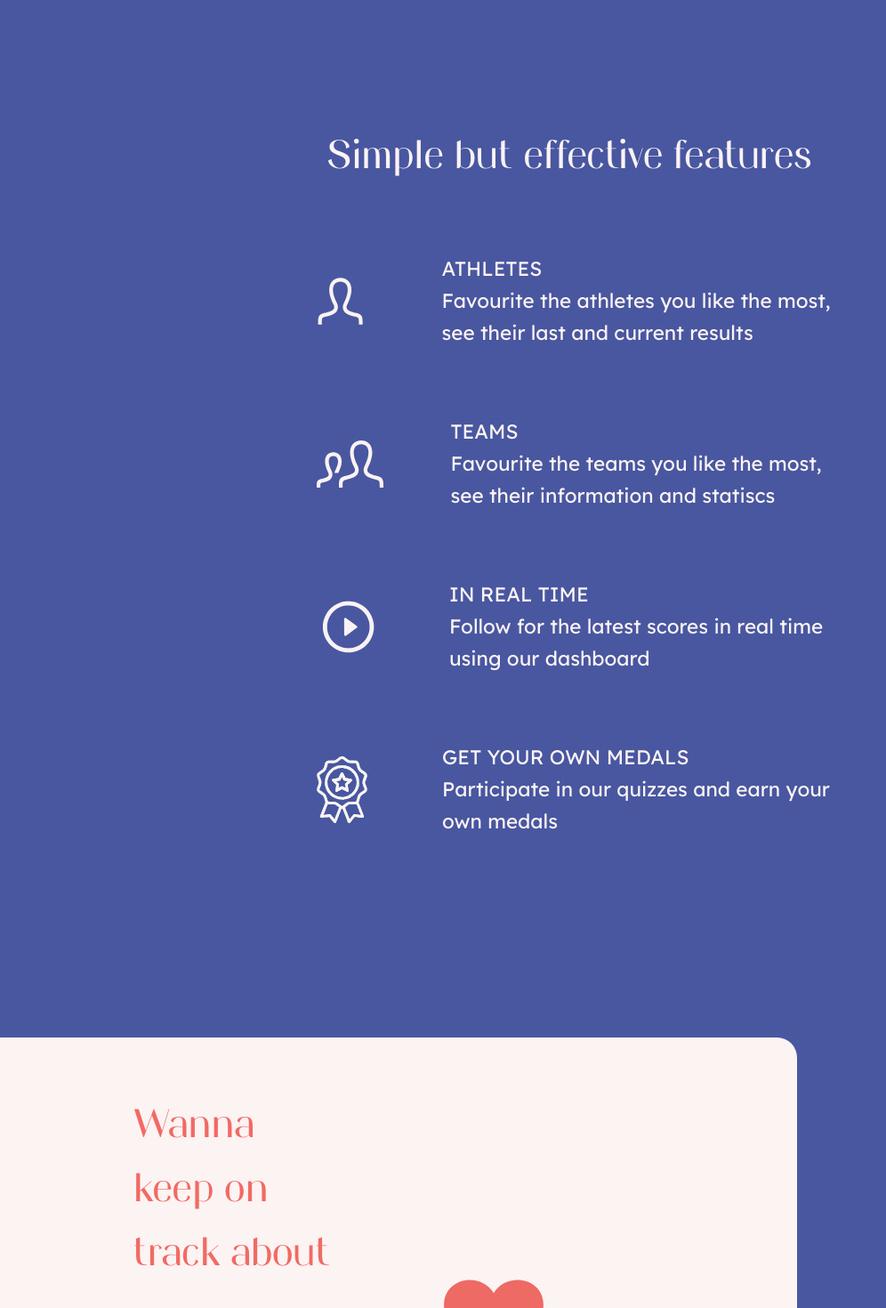
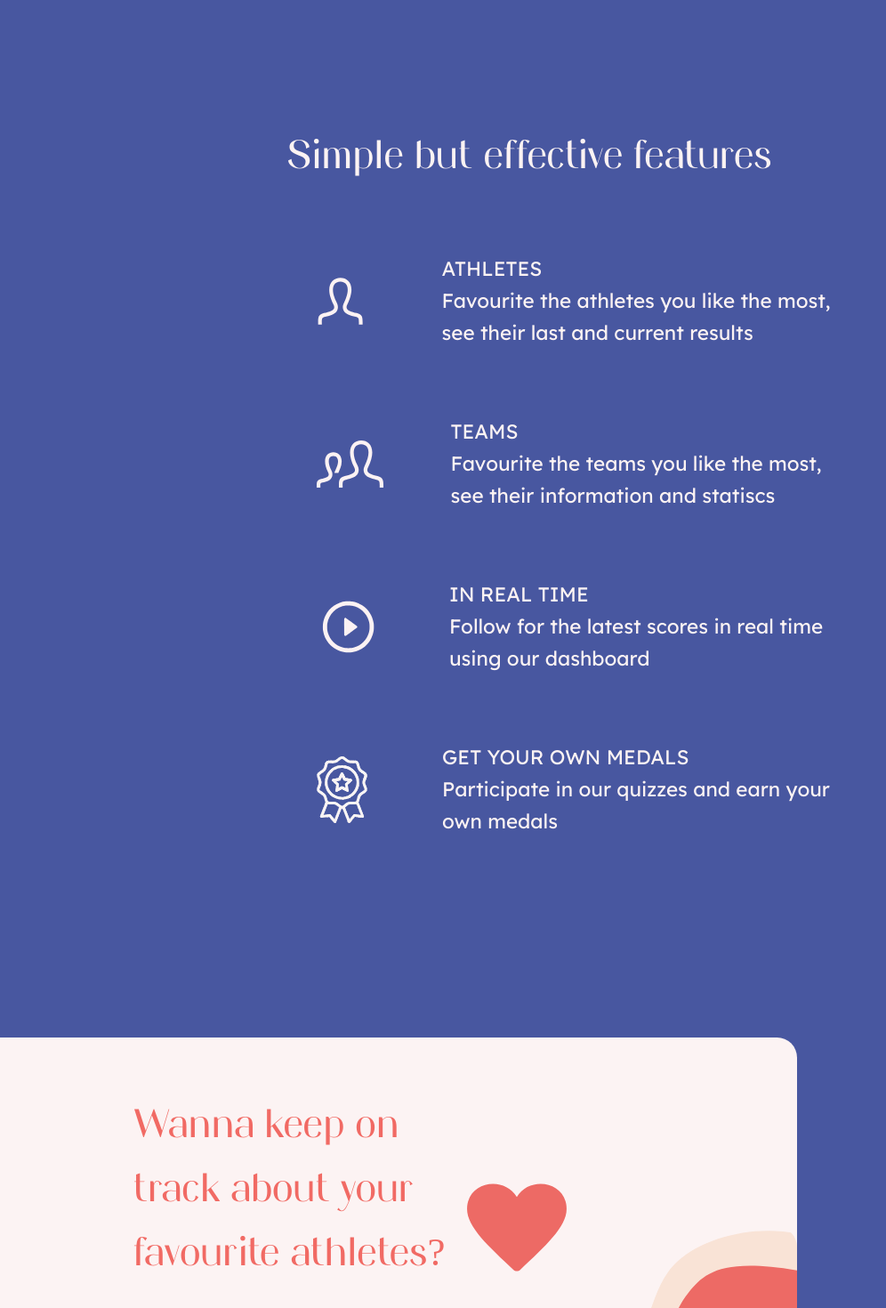
Before and after one commit to carolinacosta4/Gymnart, a Vue app: page / in a window 1280 px wide. Shown: the part 1700-3170 px from the top of the page at 89% size, without its empty margins (0-996 px from the left). Built offline with nearby package versions, Linux system fonts and the light colour scheme; what fetch-mock would draw is missing.

Commit message:
small css changes

```diff
--- a/src/views/AthleteView.vue
+++ b/src/views/AthleteView.vue
@@ -148,7 +148,7 @@ export default {
 
 .parentContainer{
     padding: 2rem;
-    margin-left: 15em;
+    margin-left: 6em;
     display: flex;
 }
 
--- a/src/views/LandingPageView.vue
+++ b/src/views/LandingPageView.vue
@@ -37,7 +37,7 @@
 
 
     <div id="divFeatures" class="blueBG">
-      <h2 class="h2Saphile white">Simple but effective features</h2>
+      <h2 class="h2Saphile white" id="featuresTitle">Simple but effective features</h2>
       <div class="features">
         <img src="../assets/landingPageIcons/user.svg" alt="" class="icon">
         <div class="featuresDesc">
@@ -336,7 +336,7 @@
   border-top-right-radius: 1.5em;
   border-bottom-right-radius: 1.5em;
   margin-top: 15em;
-  column-gap: 7em;
+  /* column-gap: 7em; */
   display: flex;
   flex-direction: row;
   text-align: left;
@@ -368,5 +368,7 @@
 
 }
 
-
+#featuresTitle{
+  margin-right: 2em;
+}
 </style>
--- a/src/views/TeamView.vue
+++ b/src/views/TeamView.vue
@@ -113,7 +113,7 @@
 
 .parentContainer{
     padding: 2rem;
-    margin-left: 15em;
+    margin-left: 6em;
     display: flex;
 }
 
```
